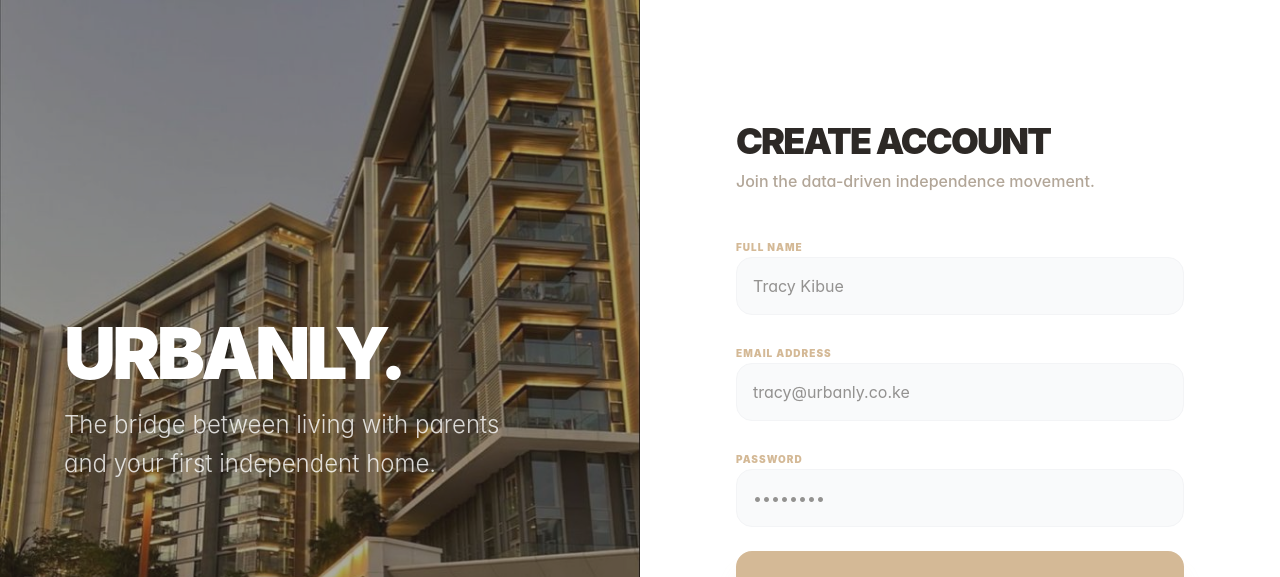
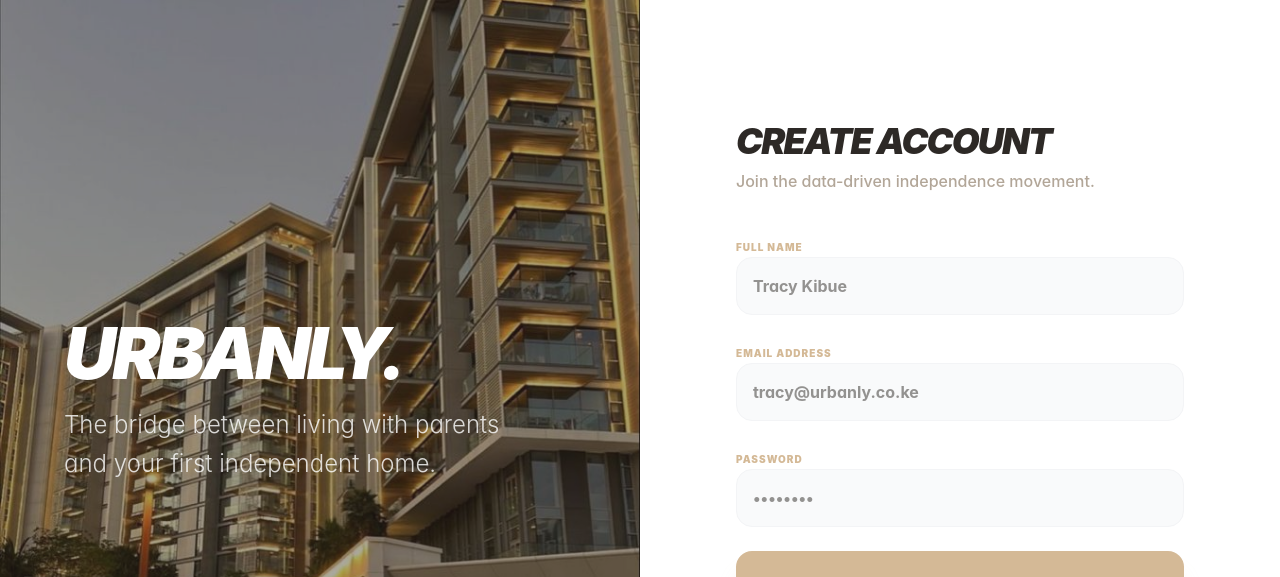
Before and after one commit to Tracy832/Urbanly, a React (Vite) app: page /signup in a window 1280 px wide. Shown: the top 577 px of the page. Built offline with nearby package versions, Linux system fonts and the light colour scheme.

Commit message:
Auth: Updated Signup and Signin logic with LocalStorage persistence

```diff
--- a/src/components/SignIn.tsx
+++ b/src/components/SignIn.tsx
@@ -6,26 +6,27 @@ const SignIn: React.FC = () => {
 
   const handleSignIn = (e: React.FormEvent) => {
     e.preventDefault();
-    navigate('/welcome');
+    // Path: User returns -> Welcome -> Dashboard (or Advisor if data is missing)
+    navigate('/');
   };
 
   return (
-    <div className="flex min-h-screen bg-white">
+    <div className="flex min-h-screen bg-white text-left">
       <div className="w-full lg:w-1/2 flex flex-col justify-center px-8 sm:px-16 lg:px-24">
         <div className="max-w-md w-full mx-auto">
           <div className="mb-12 text-left">
-            <h1 className="text-5xl font-black uppercase tracking-tighter text-urban-charcoal mb-4">Urbanly.</h1>
+            <h1 className="text-5xl font-black uppercase tracking-tighter text-urban-charcoal mb-4 italic">Urbanly.</h1>
             <h3 className="text-xl font-bold text-urban-taupe">Welcome back.</h3>
           </div>
 
           <form className="space-y-6" onSubmit={handleSignIn}>
             <div className="space-y-2">
               <label className="text-[10px] font-black uppercase tracking-widest text-urban-sand">Email</label>
-              <input required type="email" placeholder="tracy@urbanly.co.ke" className="w-full p-4 rounded-2xl border border-gray-100 bg-gray-50 focus:bg-white focus:ring-2 focus:ring-urban-sand/20 outline-none transition-all" />
+              <input required type="email" placeholder="tracy@urbanly.co.ke" className="w-full p-4 rounded-2xl border border-gray-100 bg-gray-50 focus:bg-white focus:ring-2 focus:ring-urban-sand/20 outline-none transition-all font-bold" />
             </div>
             <div className="space-y-2">
               <label className="text-[10px] font-black uppercase tracking-widest text-urban-sand">Password</label>
-              <input required type="password" placeholder="••••••••" className="w-full p-4 rounded-2xl border border-gray-100 bg-gray-50 focus:bg-white focus:ring-2 focus:ring-urban-sand/20 outline-none transition-all" />
+              <input required type="password" placeholder="••••••••" className="w-full p-4 rounded-2xl border border-gray-100 bg-gray-50 focus:bg-white focus:ring-2 focus:ring-urban-sand/20 outline-none transition-all font-bold" />
             </div>
             <button type="submit" className="w-full bg-urban-charcoal text-white font-black py-5 rounded-2xl uppercase tracking-widest shadow-xl hover:bg-urban-sand transition-all cursor-pointer">
               Enter Portal
@@ -38,7 +39,7 @@ const SignIn: React.FC = () => {
         </div>
       </div>
 
-      {/* Right Side Visual with your Apartment Photo */}
+      {/* Right Side Visual */}
       <div className="hidden lg:flex lg:w-1/2 relative overflow-hidden">
         <img src="/hero-exterior.jpeg" alt="Apartment" className="absolute inset-0 w-full h-full object-cover" />
         <div className="absolute inset-0 bg-urban-sand/20 backdrop-blur-[1px]" />
--- a/src/components/SignUp.tsx
+++ b/src/components/SignUp.tsx
@@ -1,26 +1,30 @@
-import React from 'react';
+import React, { useState } from 'react';
 import { Link, useNavigate } from 'react-router-dom';
 
 const SignUp: React.FC = () => {
   const navigate = useNavigate();
+  const [fullName, setFullName] = useState('');
 
   const handleSignUp = (e: React.FormEvent) => {
     e.preventDefault();
-    // Path: Auth -> Welcome
-    navigate('/welcome');
+    // 1. SAVE DATA: Store the name so the Dashboard can say "Welcome, Tracy"
+    localStorage.setItem('user_name', fullName);
+
+    // 2. PATH: Auth -> Welcome (The starting point of the journey)
+    navigate('/');
   };
 
   return (
-    <div className="flex min-h-screen bg-urban-beige">
+    <div className="flex min-h-screen bg-urban-beige text-left">
       {/* Visual Branding Side */}
-      <div className="hidden lg:flex lg:w-1/2 relative overflow-hidden bg-urban-charcoal">
+      <div className="hidden lg:flex lg:w-1/2 relative overflow-hidden bg-urban-charcoal text-left">
         <img
           src="/hero-exterior.jpeg"
           alt="Urbanly Apartments"
           className="absolute inset-0 w-full h-full object-cover opacity-60"
         />
         <div className="relative z-10 flex flex-col justify-center px-16 text-white">
-          <h1 className="text-7xl font-black uppercase tracking-tighter mb-4">Urbanly.</h1>
+          <h1 className="text-7xl font-black uppercase tracking-tighter mb-4 italic">Urbanly.</h1>
           <p className="text-2xl font-light leading-relaxed max-w-md opacity-80">
             The bridge between living with parents and your first independent home.
           </p>
@@ -31,22 +35,29 @@ const SignUp: React.FC = () => {
       <div className="w-full lg:w-1/2 flex flex-col justify-center px-8 sm:px-16 lg:px-24 bg-white">
         <div className="max-w-md w-full mx-auto">
           <div className="mb-10">
-            <h3 className="text-4xl font-black uppercase tracking-tighter text-urban-charcoal mb-2">Create Account</h3>
+            <h3 className="text-4xl font-black uppercase tracking-tighter text-urban-charcoal mb-2 italic">Create Account</h3>
             <p className="text-urban-taupe font-medium">Join the data-driven independence movement.</p>
           </div>
 
           <form className="space-y-6" onSubmit={handleSignUp}>
             <div className="space-y-2">
               <label className="text-[10px] font-black uppercase tracking-widest text-urban-sand">Full Name</label>
-              <input required type="text" placeholder="Tracy Kibue" className="w-full p-4 rounded-2xl border border-gray-100 bg-gray-50 focus:bg-white focus:ring-2 focus:ring-urban-sand/20 outline-none transition-all" />
+              <input
+                required
+                type="text"
+                placeholder="Tracy Kibue"
+                value={fullName}
+                onChange={(e) => setFullName(e.target.value)}
+                className="w-full p-4 rounded-2xl border border-gray-100 bg-gray-50 focus:bg-white focus:ring-2 focus:ring-urban-sand/20 outline-none transition-all font-bold"
+              />
             </div>
             <div className="space-y-2">
               <label className="text-[10px] font-black uppercase tracking-widest text-urban-sand">Email Address</label>
-              <input required type="email" placeholder="tracy@urbanly.co.ke" className="w-full p-4 rounded-2xl border border-gray-100 bg-gray-50 focus:bg-white focus:ring-2 focus:ring-urban-sand/20 outline-none transition-all" />
+              <input required type="email" placeholder="tracy@urbanly.co.ke" className="w-full p-4 rounded-2xl border border-gray-100 bg-gray-50 focus:bg-white focus:ring-2 focus:ring-urban-sand/20 outline-none transition-all font-bold" />
             </div>
             <div className="space-y-2">
               <label className="text-[10px] font-black uppercase tracking-widest text-urban-sand">Password</label>
-              <input required type="password" placeholder="••••••••" className="w-full p-4 rounded-2xl border border-gray-100 bg-gray-50 focus:bg-white focus:ring-2 focus:ring-urban-sand/20 outline-none transition-all" />
+              <input required type="password" placeholder="••••••••" className="w-full p-4 rounded-2xl border border-gray-100 bg-gray-50 focus:bg-white focus:ring-2 focus:ring-urban-sand/20 outline-none transition-all font-bold" />
             </div>
             <button type="submit" className="w-full bg-urban-sand text-white font-black py-5 rounded-2xl uppercase tracking-widest shadow-xl shadow-urban-sand/20 hover:scale-[1.02] active:scale-95 transition-all cursor-pointer">
               Begin Journey
@@ -54,7 +65,7 @@ const SignUp: React.FC = () => {
           </form>
 
           <p className="mt-10 text-center text-urban-taupe font-medium">
-            Already a member? <Link to="/signin" className="text-urban-sand font-bold hover:underline">Sign In</Link>
+            Already a member? <Link to="/login" className="text-urban-sand font-bold hover:underline">Sign In</Link>
           </p>
         </div>
       </div>
```
